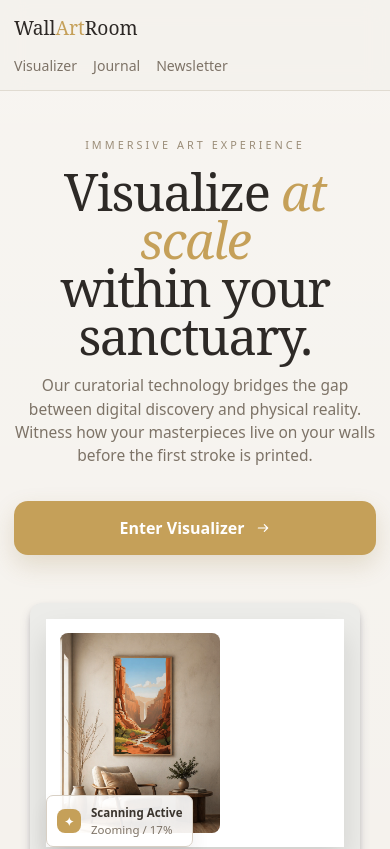
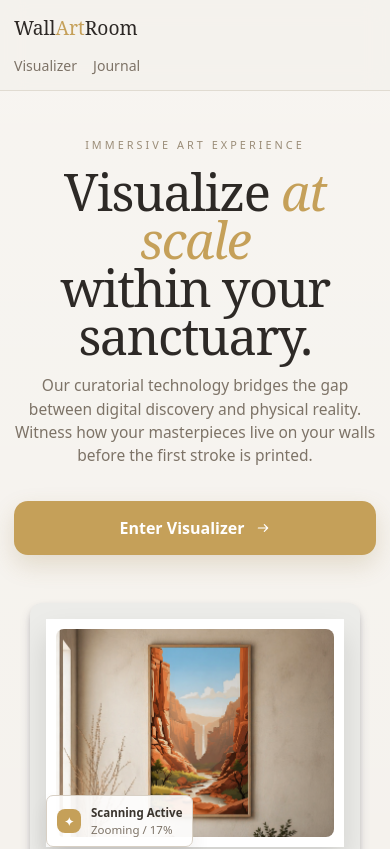
Before and after one commit to Nikominsk/wallartroom, a Nuxt app: page / in a window 390 px wide. Shown: the top 849 px of the page. Built offline with nearby package versions, Linux system fonts and the light colour scheme.

Commit message:
frontend fix

```diff
--- a/app/pages/index.vue
+++ b/app/pages/index.vue
@@ -8,7 +8,7 @@
       <nav class="nav-links">
         <a href="#visualizer">Visualizer</a>
         <a href="#journal">Journal</a>
-        <a href="#newsletter">Newsletter</a>
+        <!-- <a href="#newsletter">Newsletter</a> -->
       </nav>
     </div>
   </header>
@@ -160,19 +160,6 @@
 </template>
 
 <script>
-import { onMounted } from 'vue'
-
-onMounted(() => {
-  const script = document.createElement('script')
-  script.innerHTML = `
-    (function(c,l,a,r,i,t,y){
-        c[a]=c[a]||function(){(c[a].q=c[a].q||[]).push(arguments)};
-        t=l.createElement(r);t.async=1;t.src="https://www.clarity.ms/tag/"+i;
-        y=l.getElementsByTagName(r)[0];y.parentNode.insertBefore(t,y);
-    })(window, document, "clarity", "script", "wfutw3o9jt");
-  `
-  document.head.appendChild(script)
-})
 </script>
 
 
@@ -306,7 +293,7 @@ onMounted(() => {
     .btn-primary:hover{transform:translateY(-1px)}
     .btn-secondary{border-color:var(--border);background:rgba(255,255,255,.45);color:var(--secondary)}
 
-    .hero-art{
+.hero-art {
   background:#ecece9;
   border-radius:12px;
   padding:28px;
@@ -320,20 +307,24 @@ onMounted(() => {
     top:28px;
     right:28px;
     bottom:28px;
-    left:28px; // makes it nearly full-size inside hero-art
-
+    left:28px;
     background:#fff;
     box-shadow:0 16px 28px rgba(0,0,0,.12);
     padding:14px;
+    display:flex;
+  }
 
-    display:flex;
+  .art-image {
+    width: 100%;
+    height: 100%;
+  }
 
-    img {
-      width:100%;
-      height:100%;
-      object-fit:cover; // keeps it nicely scaled
-      border-radius:8px; // optional
-    }
+  .frame img {
+    width: 100%;
+    height: 100%;
+    object-fit: cover;
+    border-radius: 8px;
+    object-position: center 5px;
   }
 }
 
@@ -608,7 +599,11 @@ onMounted(() => {
         right: 16px;
         bottom: 16px;
         left: 16px;
-        width: auto;
+        padding: 10px;
+
+        img {
+          object-position: center -25px;
+        }
       }
       .hero-grid,.newsletter-card,.footer-grid{grid-template-columns:1fr}
       .hero-grid {
--- /dev/null
+++ b/app/plugins/clarity.client.ts
@@ -0,0 +1,8 @@
+import { defineNuxtPlugin } from '#app'
+import Clarity from '@microsoft/clarity'
+
+export default defineNuxtPlugin(() => {
+  if (import.meta.client) {
+    Clarity.init('wfutw3o9jt')
+  }
+})
--- a/nuxt.config.ts
+++ b/nuxt.config.ts
@@ -9,5 +9,11 @@ export default defineNuxtConfig({
             },
         },
     },
+     optimizeDeps: {
+      include: [
+        '@vue/devtools-core',
+        '@vue/devtools-kit',
+      ]
+    }
   },
 })
--- a/package.json
+++ b/package.json
@@ -10,6 +10,7 @@
     "postinstall": "nuxt prepare"
   },
   "dependencies": {
+    "@microsoft/clarity": "^1.0.2",
     "nuxt": "^4.4.2",
     "vue": "^3.5.32",
     "vue-router": "^5.0.4"
```
Also changed, not shown: 1 other file (tests, documents, lock files or other folders). Lines whose indentation alone changed are shown as unchanged.
